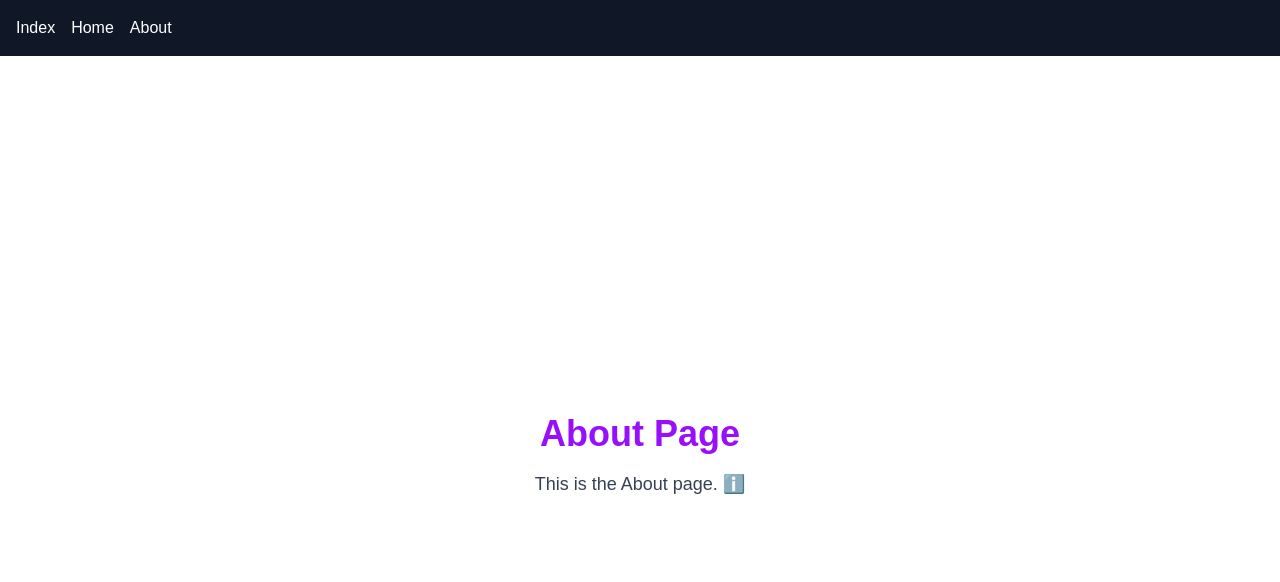
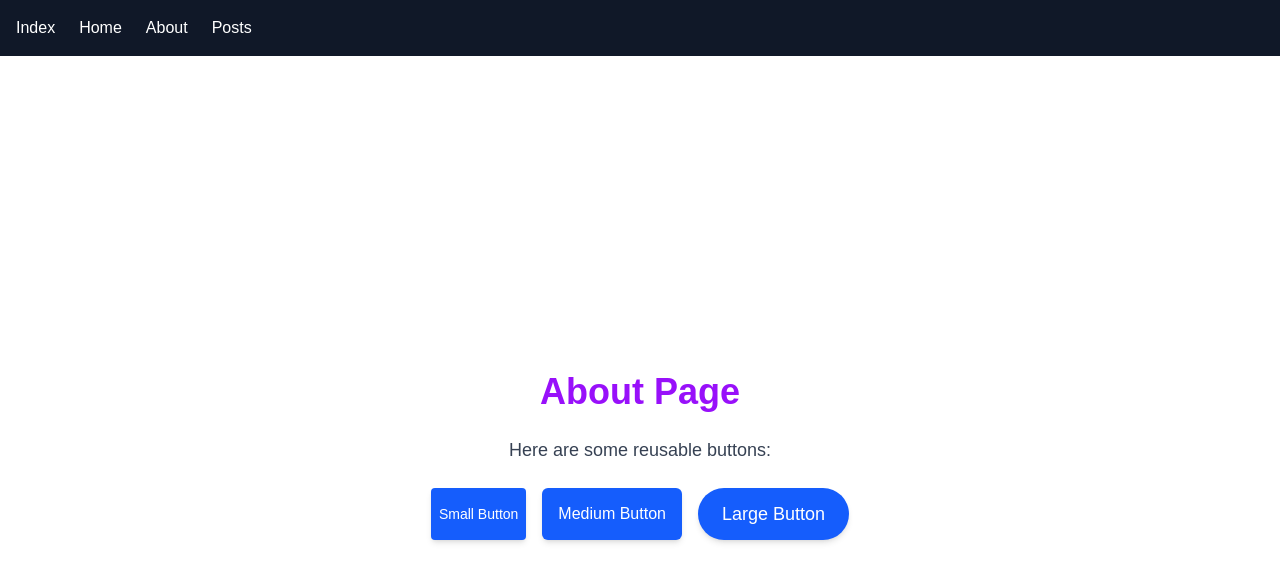
Before and after one commit to Brian-Kipyegon/alx-project-0x02-setup, a Next.js app in the folder alx-project-0x02/: page /about in a window 1280 px wide. Shown: the top 582 px of the page. Built offline with nearby package versions, Linux system fonts and the light colour scheme.

Commit message:
feat: implement navigation with Header component across Home, About, and Posts pages

```diff
--- /dev/null
+++ b/alx-project-0x02/components/common/Button.tsx
@@ -0,0 +1,25 @@
+import { ButtonProps } from "../../interfaces";
+
+export default function Button({ size, shape, label, onClick }: ButtonProps) {
+  let sizeClasses = "";
+  switch (size) {
+    case "small":
+      sizeClasses = "px-2 py-1 text-sm";
+      break;
+    case "medium":
+      sizeClasses = "px-4 py-2 text-base";
+      break;
+    case "large":
+      sizeClasses = "px-6 py-3 text-lg";
+      break;
+  }
+
+  return (
+    <button
+      onClick={onClick}
+      className={`bg-blue-600 text-white ${sizeClasses} ${shape} shadow-md hover:bg-blue-700 transition`}
+    >
+      {label}
+    </button>
+  );
+}
--- a/alx-project-0x02/components/layout/Header.tsx
+++ b/alx-project-0x02/components/layout/Header.tsx
@@ -2,10 +2,11 @@ import Link from "next/link";
 
 export default function Header() {
   return (
-    <header className="bg-gray-900 text-white p-4 flex space-x-4">
-      <Link href="/">Index</Link>
-      <Link href="/home">Home</Link>
-      <Link href="/about">About</Link>
+    <header className="bg-gray-900 text-white p-4 flex space-x-6">
+      <Link href="/" className="hover:underline">Index</Link>
+      <Link href="/home" className="hover:underline">Home</Link>
+      <Link href="/about" className="hover:underline">About</Link>
+      <Link href="/posts" className="hover:underline">Posts</Link>
     </header>
   );
 }
--- a/alx-project-0x02/interfaces/index.tsx
+++ b/alx-project-0x02/interfaces/index.tsx
@@ -8,3 +8,10 @@ export interface CardProps {
   title: string;
   content: string;
 }
+
+export interface ButtonProps {
+  size: "small" | "medium" | "large";
+  shape: "rounded-sm" | "rounded-md" | "rounded-full";
+  label: string;
+  onClick?: () => void;
+}
--- a/alx-project-0x02/pages/about.tsx
+++ b/alx-project-0x02/pages/about.tsx
@@ -1,14 +1,19 @@
 import Header from "../components/layout/Header";
+import Button from "../components/common/Button";
 
 export default function AboutPage() {
   return (
     <div>
       <Header />
-      <main className="flex flex-col items-center justify-center h-screen">
-        <h1 className="text-4xl font-bold text-purple-600">About Page</h1>
-        <p className="mt-4 text-lg text-gray-700">
-          This is the About page. ℹ️
-        </p>
+      <main className="flex flex-col items-center justify-center h-screen space-y-4">
+        <h1 className="text-4xl font-bold text-purple-600 mb-6">About Page</h1>
+        <p className="text-lg text-gray-700 mb-6">Here are some reusable buttons:</p>
+
+        <div className="flex space-x-4">
+          <Button size="small" shape="rounded-sm" label="Small Button" />
+          <Button size="medium" shape="rounded-md" label="Medium Button" />
+          <Button size="large" shape="rounded-full" label="Large Button" />
+        </div>
       </main>
     </div>
   );
--- /dev/null
+++ b/alx-project-0x02/pages/posts.tsx
@@ -0,0 +1,15 @@
+import Header from "../components/layout/Header";
+
+export default function PostsPage() {
+  return (
+    <div>
+      <Header />
+      <main className="flex flex-col items-center justify-center h-screen">
+        <h1 className="text-4xl font-bold text-blue-600 mb-4">Posts Page</h1>
+        <p className="text-lg text-gray-700">
+          Posts will be displayed here soon 📄
+        </p>
+      </main>
+    </div>
+  );
+}
```
